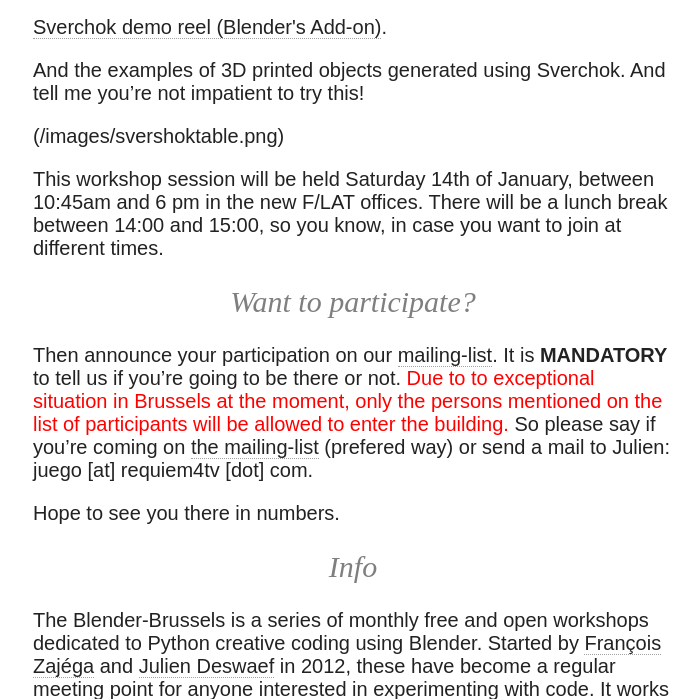
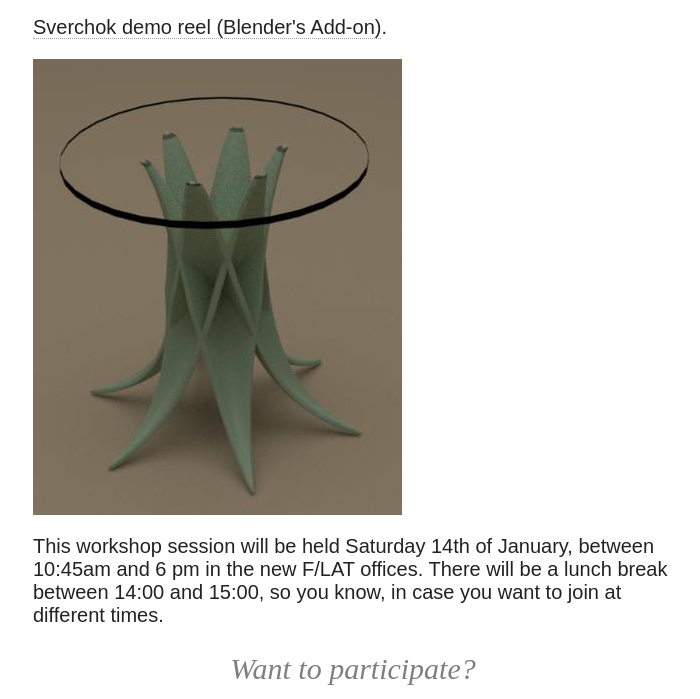
Before and after one commit to Blender-Brussels/blender-brussels.github.io, a Jekyll site: the page built from _posts/en/2017-01-14-Sverchok.md, in a window 1280 px wide and 900 px high, scrolled down 1030 px, cut to the strip 201-900 px from the top of the window. Shown: the whole strip, without its empty margins (287-987 px from the left). Built offline with Jekyll 4.4.1, drawn with Linux system fonts in a browser that asks for light colours; nearby versions of some CDN libraries; comment, search, counter and statistics services are not loaded.

Commit message:
Update 2017-01-14-Sverchok.md

```diff
--- a/_posts/en/2017-01-14-Sverchok.md
+++ b/_posts/en/2017-01-14-Sverchok.md
@@ -24,9 +24,7 @@
 <iframe src="https://www.youtube.com/embed/5iECfOBOhAE" width="500" height="273" frameborder="0" webkitallowfullscreen mozallowfullscreen allowfullscreen></iframe>
 <p><a href="https://www.youtube.com/watch?v=5iECfOBOhAE"> Sverchok demo reel (Blender&#039;s Add-on)</a>.</p>
 
-And the examples of 3D printed objects generated using Sverchok. And tell me you're not impatient to try this!
-
-(/images/svershoktable.png)
+<p><img src="/images/svershoktable.png"/></p>
 
 This workshop session will be held Saturday 14th of January, between 10:45am and 6 pm in the new F/LAT offices. There will be a lunch break between 14:00 and 15:00, so you know, in case you want to join at different times.
 
```
